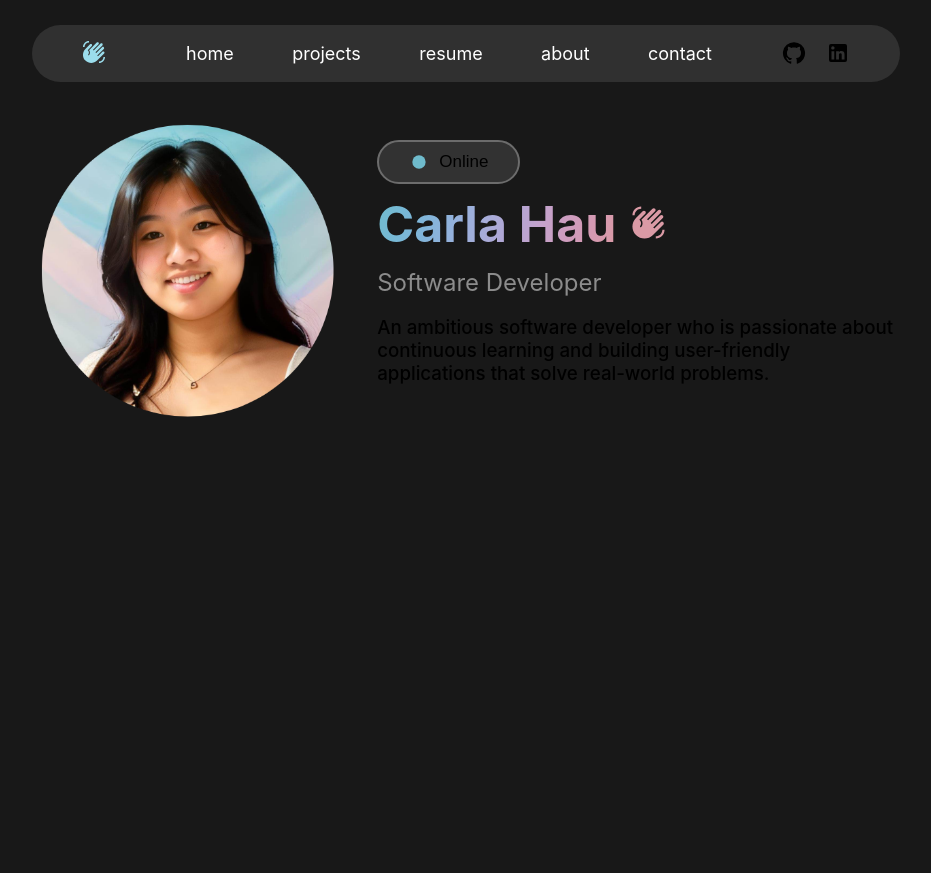
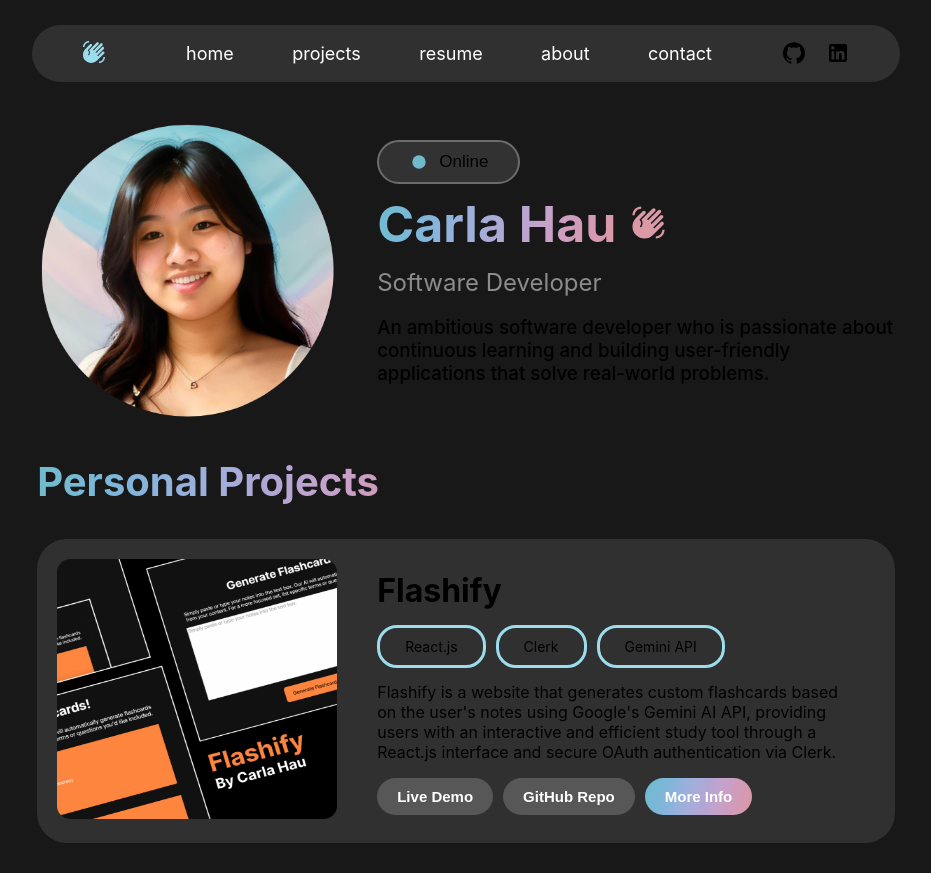
Before and after one commit to carlahauu/Portfolio, a React (Vite) app: page / in a window 1280 px wide. Shown: the whole page, without its empty margins (174-1105 px from the left). Before the commit the page ends 800 px from the top, so only its background shows below. Built offline with nearby package versions, Linux system fonts and the light colour scheme.

Commit message:
Created projects section

```diff
--- /dev/null
+++ b/src/components/ProjectBlock.jsx
@@ -0,0 +1,28 @@
+import React from "react";
+import "../styles/ProjectBlock.css";
+
+function ProjectBlock(props) {
+  return (
+    <div className="projectContainer">
+      <div className="projectImg">
+        <img src={props.img} />
+      </div>
+      <div className="projectInfo">
+        <h1 className="projectName">{props.name}</h1>
+        <div className="projectSkills">
+          {props.skills?.map((data) => (
+            <p key={data}>{data}</p>
+          ))}
+        </div>
+        <p className="projectDescription">{props.desc}</p>
+        <div className="projectButtons">
+          {props.demo == true && <button className="demoBtn"><a href={props.demoLink}>Live Demo</a></button>}
+          <button className="githubBtn"><a href={props.repoLink}>GitHub Repo</a></button>
+          <button className="moreInfoBtn"><a>More Info</a></button>
+        </div>
+      </div>
+    </div>
+  );
+}
+
+export default ProjectBlock;
--- /dev/null
+++ b/src/components/ProjectSection.jsx
@@ -0,0 +1,28 @@
+import React from "react";
+import ProjectBlock from "./ProjectBlock";
+import "../styles/ProjectSection.css";
+import flashifyImage from "/src/assets/Flashify.png"
+
+function ProjectSection() {
+  const flashifyDemo = true;
+  const flashifySkills = ["React.js", "Clerk", "Gemini API"];
+  return (
+    <div className="projectsSection">
+      <h2 className="projectHeader">Personal Projects</h2>
+      <ProjectBlock
+        name="Flashify"
+        img={flashifyImage}
+        desc="Flashify is a website that generates custom flashcards based on the
+          user's notes using Google's Gemini AI API, providing users with an
+          interactive and efficient study tool through a React.js interface and
+          secure OAuth authentication via Clerk."
+        demo={flashifyDemo}
+        skills={flashifySkills}
+        demoLink = "https://www.flashify.online"
+        repoLink = "https://github.com/carlahauu/Flashify"
+      />
+    </div>
+  );
+}
+
+export default ProjectSection;
--- a/src/pages/Home.jsx
+++ b/src/pages/Home.jsx
@@ -1,12 +1,14 @@
 import React from "react";
 import Hero from "../components/Hero";
 import Navbar from "../components/Navbar";
+import ProjectSection from "../components/ProjectSection";
 import "../styles/Home.css"
 
 function Home() {
   return (
     <div className="homeContainer">
         <Hero />
+        <ProjectSection />
     </div>
   );
 }
--- /dev/null
+++ b/src/styles/ProjectBlock.css
@@ -0,0 +1,86 @@
+.projectImg img {
+  width: 280px;
+  height: 260px;
+}
+
+.projectContainer {
+  background-color: #303030;
+  padding: 20px;
+  border-radius: 30px;
+  display: flex;
+  margin-bottom: 30px;
+}
+
+.projectInfo {
+  margin-left: 40px;
+  padding-right: 30px;
+  margin-top: -10px;
+}
+
+.projectSkills {
+  display: flex;
+  margin-top: -20px;
+}
+
+.projectSkills p {
+  padding-left: 25px;
+  padding-right: 25px;
+  padding-top: 10px;
+  padding-bottom: 10px;
+  margin-right: 10px;
+  border-style: solid;
+  border-radius: 20px;
+  border-color: #9bddec;
+  font-size: 14px;
+}
+
+.projectDescription {
+  font-size: 16px;
+  margin-top: 0px;
+}
+
+.projectButtons button {
+  padding-left: 20px;
+  padding-right: 20px;
+  padding-top: 10px;
+  padding-bottom: 10px;
+  margin-right: 10px;
+  border-style: none;
+  border-radius: 20px;
+  font-weight: 600;
+  font-size: 15px;
+}
+
+.projectButtons a{
+    color: white;
+    text-decoration: none;
+}
+
+.projectButtons button:hover {
+  cursor: pointer;
+}
+
+.moreInfoBtn {
+  background-image: linear-gradient(
+    105deg,
+    hsl(191deg 48% 62%) 0%,
+    hsl(198deg 53% 65%) 11%,
+    hsl(205deg 54% 68%) 22%,
+    hsl(215deg 51% 72%) 33%,
+    hsl(230deg 42% 75%) 44%,
+    hsl(257deg 35% 74%) 56%,
+    hsl(287deg 29% 72%) 67%,
+    hsl(318deg 33% 71%) 78%,
+    hsl(336deg 42% 72%) 89%,
+    hsl(350deg 46% 73%) 100%
+  );
+  color: #303030;
+}
+
+.githubBtn {
+  background-color: #575757;
+}
+
+.demoBtn {
+  background-color: #575757;
+}
--- /dev/null
+++ b/src/styles/ProjectSection.css
@@ -0,0 +1,23 @@
+.projectsSection{
+    width: 67vw;
+}
+
+.projectHeader{
+    background-image: linear-gradient(
+    105deg,
+    hsl(191deg 48% 62%) 0%,
+    hsl(198deg 53% 65%) 11%,
+    hsl(205deg 54% 68%) 22%,
+    hsl(215deg 51% 72%) 33%,
+    hsl(230deg 42% 75%) 44%,
+    hsl(257deg 35% 74%) 56%,
+    hsl(287deg 29% 72%) 67%,
+    hsl(318deg 33% 71%) 78%,
+    hsl(336deg 42% 72%) 89%,
+    hsl(350deg 46% 73%) 100%
+  );
+  width: 50%;
+  color: transparent;
+  background-clip: text;
+  font-size: 40px;
+}
```
Also changed, not shown: src/assets/Flashify.png (added).
